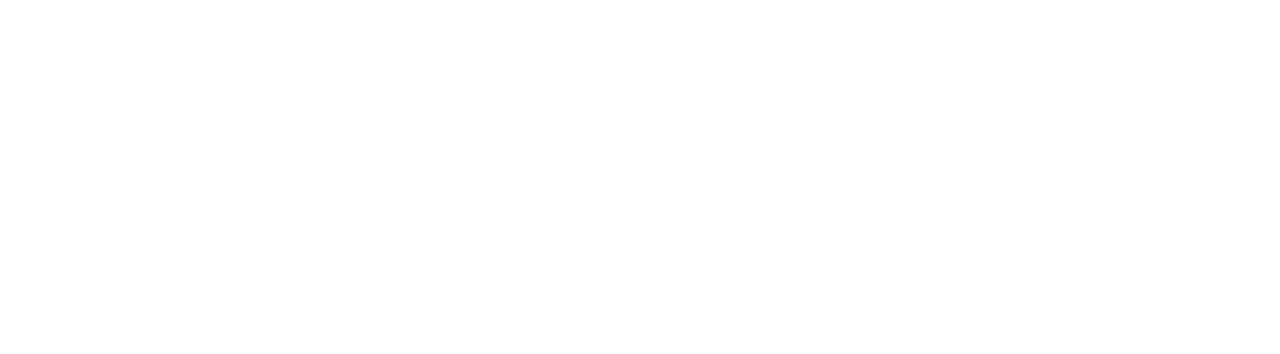
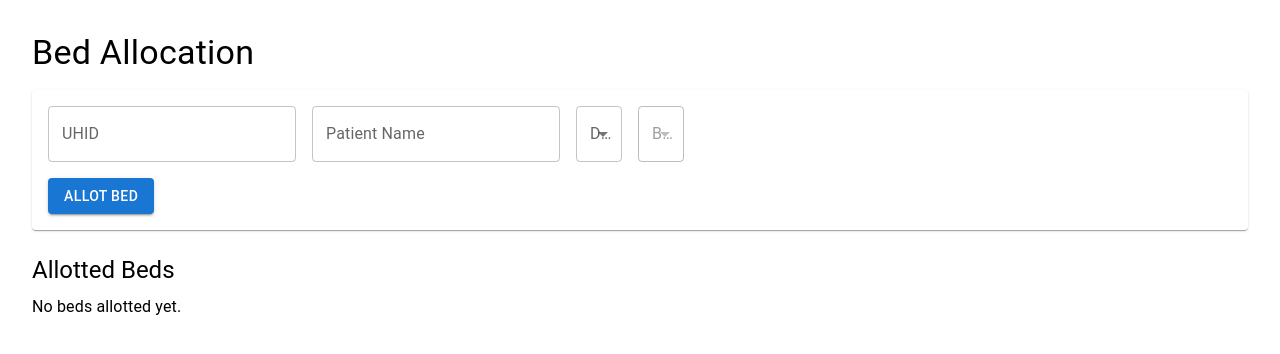
Before and after one commit to KKHospitalLko/reception, a React (Vite) app: page /bedManagement in a window 1280 px wide. Before the commit this address had no page. Shown: the top 354 px of the page. Built offline with nearby package versions, Linux system fonts and the light colour scheme.

Commit message:
ENTERED BEDS

```diff
--- a/src/App.jsx
+++ b/src/App.jsx
@@ -9,6 +9,7 @@
       <Button variant="outlined" component={Link} to="/bill">Bill</Button>
       <Button variant="outlined" component={Link} to="/receipt">Receipt</Button>
       <Button variant="outlined" component={Link} to="/registration">Registration</Button>
+      <Button variant="outlined" component={Link} to="/bedManagement">Bed Allotment</Button>
     </div>
   </div>
   );
--- a/src/main.jsx
+++ b/src/main.jsx
@@ -8,6 +8,7 @@
 import RegistrationPage from './pages/registration.jsx';
 import PatientPage from './pages/patientPage.jsx';
 import NewReportPage from './pages/newReportPage.jsx';
+import BedManagementPage from './pages/BedManagementPage.jsx';
 
 createRoot(document.getElementById('root')).render(
   <StrictMode>
@@ -16,6 +17,7 @@
         <Route path="/" element={<App />} />
         <Route path="/bill" element={<BillPage />} />
         <Route path="/receipt" element={<ReceiptPage />} />
+        <Route path="/bedManagement" element={<BedManagementPage />} />
         <Route path="/registration" element={<RegistrationPage />} />
         <Route path="/patient/:id" element={<PatientPage />} />
         <Route path="/patient/:id/new" element={<NewReportPage />} />
--- /dev/null
+++ b/src/pages/BedManagementPage.jsx
@@ -0,0 +1,206 @@
+import { useState } from "react";
+import {
+  Box,
+  Button,
+  Typography,
+  TextField,
+  MenuItem,
+  Grid,
+  Table,
+  TableBody,
+  TableCell,
+  TableHead,
+  TableRow,
+  Paper,
+} from "@mui/material";
+
+const departments = [
+  "Emergency",
+  "ICU",
+  "NICU",
+  "HDU",
+  "Dialysis",
+  "Male Ward",
+  "Female Ward",
+  "General Ward",
+  "General Ward (AC)",
+  "Post-Op",
+  "1st Floor Private",
+  "1st Floor Semi Private",
+  "2nd Floor Semi Private",
+  "2nd Floor Private",
+];
+
+const bedNumbers = {
+  "Emergency": ["E-1", "E-2", "E-3", "E-4", "E-5", "E-6", "E-7", "E-8", "E-9"],
+  "Dialysis": ["D-1", "D-2", "D-3", "D-4", "D-5"],
+  "1st Floor Private": ["P1-102", "P1-103", "P1-104", "P1-105", "P1-106 (Reserved)", "P1-107", "P1-108", "P1-109", "P1-110"],
+  "1st Floor Semi Private": ["SP1-111 A", "SP1-111 B", "SP1-112 A", "SP1-112 B", "SP1-113 A", "SP1-113 B"],
+  "NICU": ["NICU-1", "NICU-2", "NICU-3", "NICU-4", "NICU-5", "NICU-6", "NICU-7", "NICU-8"],
+  "2nd Floor Semi Private": ["SP2-201 A", "SP2-201 B", "SP2-202 A", "SP2-202 B", "SP2-203", "SP2-204", "SP2-205 A", "SP2-205 B", "SP2-211 A", "SP2-211 B", "SP2-212 A", "SP2-212 B", "SP2-213 A", "SP2-213 B", "SP2-214 A", "SP2-214 B", "SP2-215 A", "SP2-215 B", "SP2-216 A", "SP2-216 B"],
+  "General Ward": ["GW-206", "GW-207", "GW-208", "GW-209", "GW-210"],
+  "General Ward (AC)": ["GWA-220", "GWA-221", "GWA-222", "GWA-223"],
+  "2nd Floor Private": ["P2-217", "P2-218", "P2-219"],
+  "ICU": ["ICU-1", "ICU-2", "ICU-3", "ICU-4", "ICU-5", "ICU-6", "ICU-7", "ICU-8", "ICU-9"],
+  "Post-Op": ["PO-1", "PO-2", "PO-3", "PO-4", "PO-5", "PO-6", "PO-7", "PO-8"],
+  "HDU": ["HDU-301", "HDU-302", "HDU-303", "HDU-304", "HDU-305", "HDU-306", "HDU-307", "HDU-308"],
+  "Female Ward": ["FW-1", "FW-2", "FW-3", "FW-4", "FW-5", "FW-6", "FW-7", "FW-8"],
+  "Male Ward": ["MW-10", "MW-11", "MW-12", "MW-13", "MW-14", "MW-15", "MW-16", "MW-17"],
+};
+
+
+
+export default function BedAllocationPage() {
+  const [uhid, setUhid] = useState("");
+  const [name, setName] = useState("");
+  const [department, setDepartment] = useState("");
+  const [bed, setBed] = useState("");
+  const [allotments, setAllotments] = useState([]);
+
+  const handleAdd = () => {
+    if (!uhid || !name || !department || !bed) {
+      alert("Please fill all fields");
+      return;
+    }
+    setAllotments((prev) => [
+      ...prev,
+      { uhid, name, department, bed }
+    ]);
+    // clear fields
+    setUhid("");
+    setName("");
+    setDepartment("");
+    setBed("");
+  };
+
+  const handleClear = (index) => {
+    const updated = [...allotments];
+    updated.splice(index, 1);
+    setAllotments(updated);
+  };
+
+  const handleChangeBed = (index) => {
+    const newBed = prompt("Enter new bed number:");
+    if (newBed) {
+      setAllotments((prev) =>
+        prev.map((a, i) =>
+          i === index ? { ...a, bed: newBed } : a
+        )
+      );
+    }
+  };
+
+  return (
+    <Box p={4}>
+      <Typography variant="h4" mb={2}>
+        Bed Allocation
+      </Typography>
+      <Paper sx={{ p: 2, mb: 3 }}>
+        <Grid container spacing={2}>
+          <Grid item xs={12} md={3}>
+            <TextField
+              label="UHID"
+              value={uhid}
+              onChange={(e) => setUhid(e.target.value)}
+              fullWidth
+            />
+          </Grid>
+          <Grid item xs={12} md={3}>
+            <TextField
+              label="Patient Name"
+              value={name}
+              onChange={(e) => setName(e.target.value)}
+              fullWidth
+            />
+          </Grid>
+          <Grid item xs={12} md={3}>
+            <TextField
+              select
+              label="Department"
+              value={department}
+              onChange={(e) => {
+                setDepartment(e.target.value);
+                setBed(""); // reset bed on dept change
+              }}
+              fullWidth
+            >
+              {departments.map((dep) => (
+                <MenuItem key={dep} value={dep}>
+                  {dep}
+                </MenuItem>
+              ))}
+            </TextField>
+          </Grid>
+          <Grid item xs={12} md={3}>
+            <TextField
+              select
+              label="Bed Number"
+              value={bed}
+              onChange={(e) => setBed(e.target.value)}
+              fullWidth
+              disabled={!department}
+            >
+              {(bedNumbers[department] || []).map((b) => (
+                <MenuItem key={b} value={b}>
+                  {b}
+                </MenuItem>
+              ))}
+            </TextField>
+          </Grid>
+        </Grid>
+        <Box mt={2}>
+          <Button variant="contained" onClick={handleAdd}>
+            Allot Bed
+          </Button>
+        </Box>
+      </Paper>
+
+      <Typography variant="h5" mb={1}>
+        Allotted Beds
+      </Typography>
+      {allotments.length === 0 ? (
+        <Typography>No beds allotted yet.</Typography>
+      ) : (
+        <Table>
+          <TableHead>
+            <TableRow>
+              <TableCell>UHID</TableCell>
+              <TableCell>Patient Name</TableCell>
+              <TableCell>Department</TableCell>
+              <TableCell>Bed Number</TableCell>
+              <TableCell>Actions</TableCell>
+            </TableRow>
+          </TableHead>
+          <TableBody>
+            {allotments.map((a, index) => (
+              <TableRow key={index}>
+                <TableCell>{a.uhid}</TableCell>
+                <TableCell>{a.name}</TableCell>
+                <TableCell>{a.department}</TableCell>
+                <TableCell>{a.bed}</TableCell>
+                <TableCell>
+                  <Button
+                    variant="outlined"
+                    size="small"
+                    color="error"
+                    onClick={() => handleClear(index)}
+                  >
+                    Clear
+                  </Button>
+                  <Button
+                    variant="outlined"
+                    size="small"
+                    onClick={() => handleChangeBed(index)}
+                    sx={{ ml: 1 }}
+                  >
+                    Change Bed
+                  </Button>
+                </TableCell>
+              </TableRow>
+            ))}
+          </TableBody>
+        </Table>
+      )}
+    </Box>
+  );
+}
```
Also changed, not shown: src/pages/patientPage.jsx (line endings or trailing spaces), 1 other file (tests, documents, lock files or other folders).
